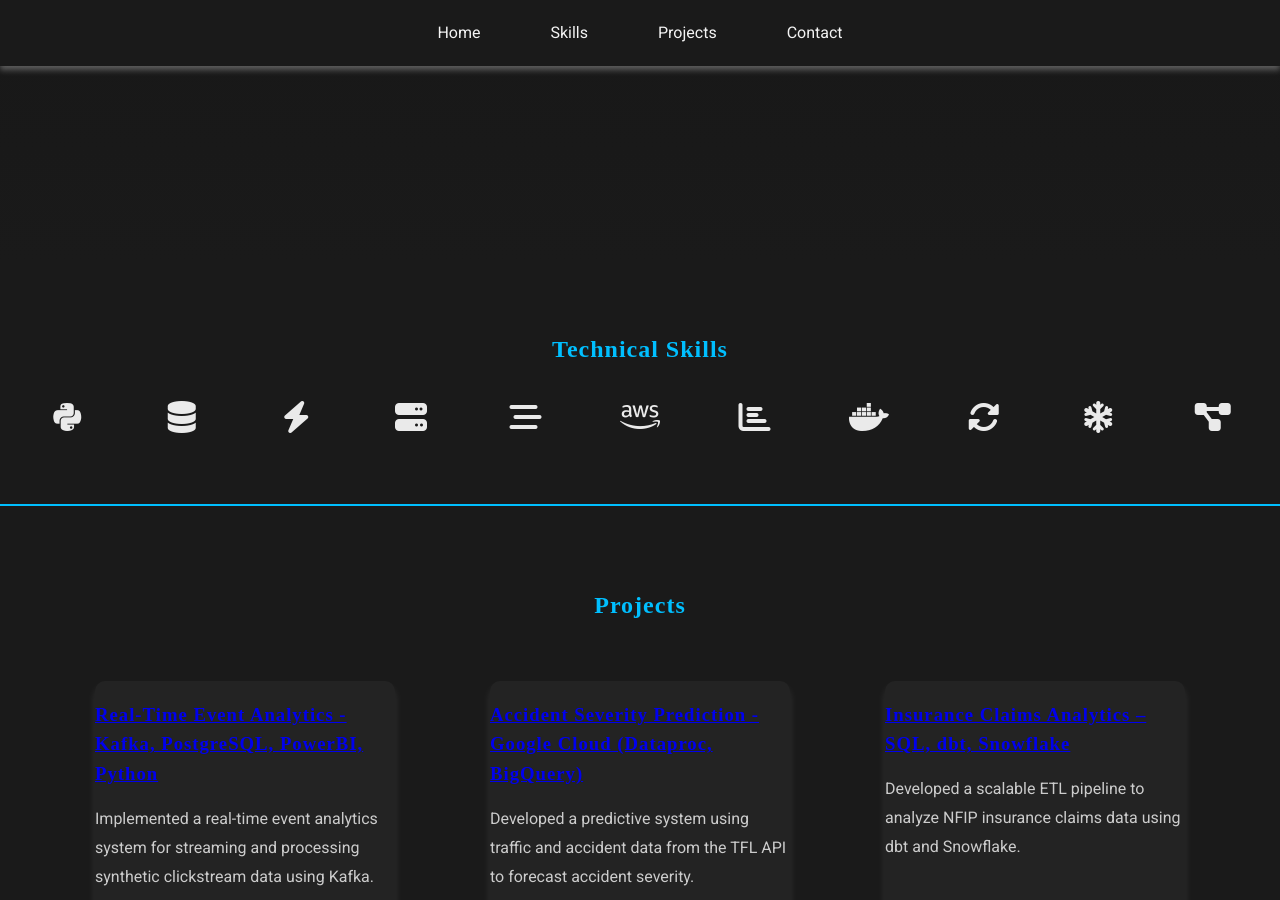
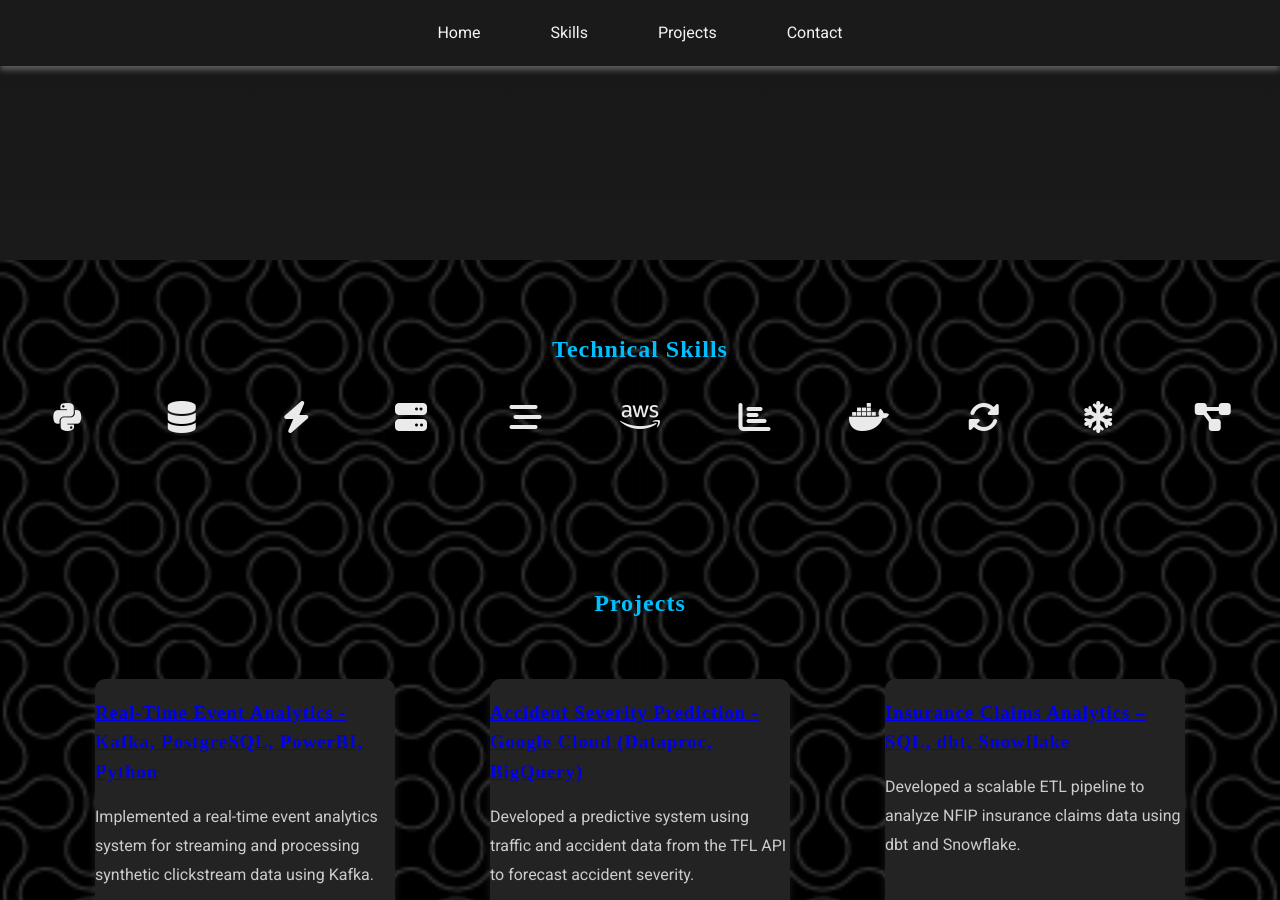
Before and after one commit to arshadsm/arshadsm.github.io, a Jekyll site: the page built from README.md, in a window 1280 px wide and 900 px high, scrolled down 640 px. Built offline with Jekyll 4.4.1, drawn with Linux system fonts in a browser that asks for light colours; our own code applies the rules of GitHub Pages for plain Markdown files.

Commit message:
Update styles.css

```diff
--- a/styles/styles.css
+++ b/styles/styles.css
@@ -385,3 +385,9 @@
     0%, 100% { opacity: 1; }
     50% { opacity: 0; }
 }
+
+.skills, .about-me, #portfolio, .footer {
+    background-color: transparent;
+    color: #F4F4F4;
+    border-bottom: none;
+}
```
